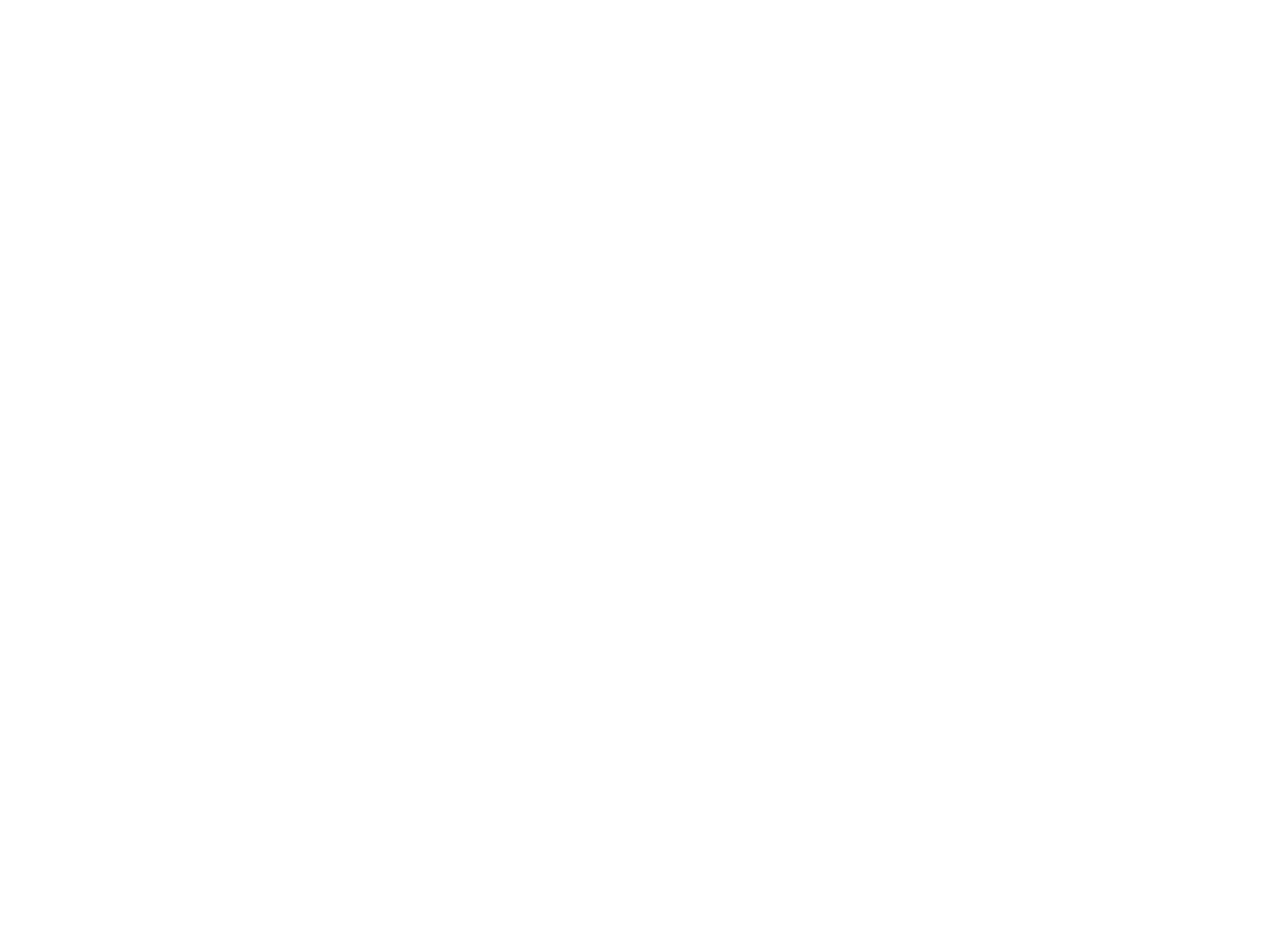
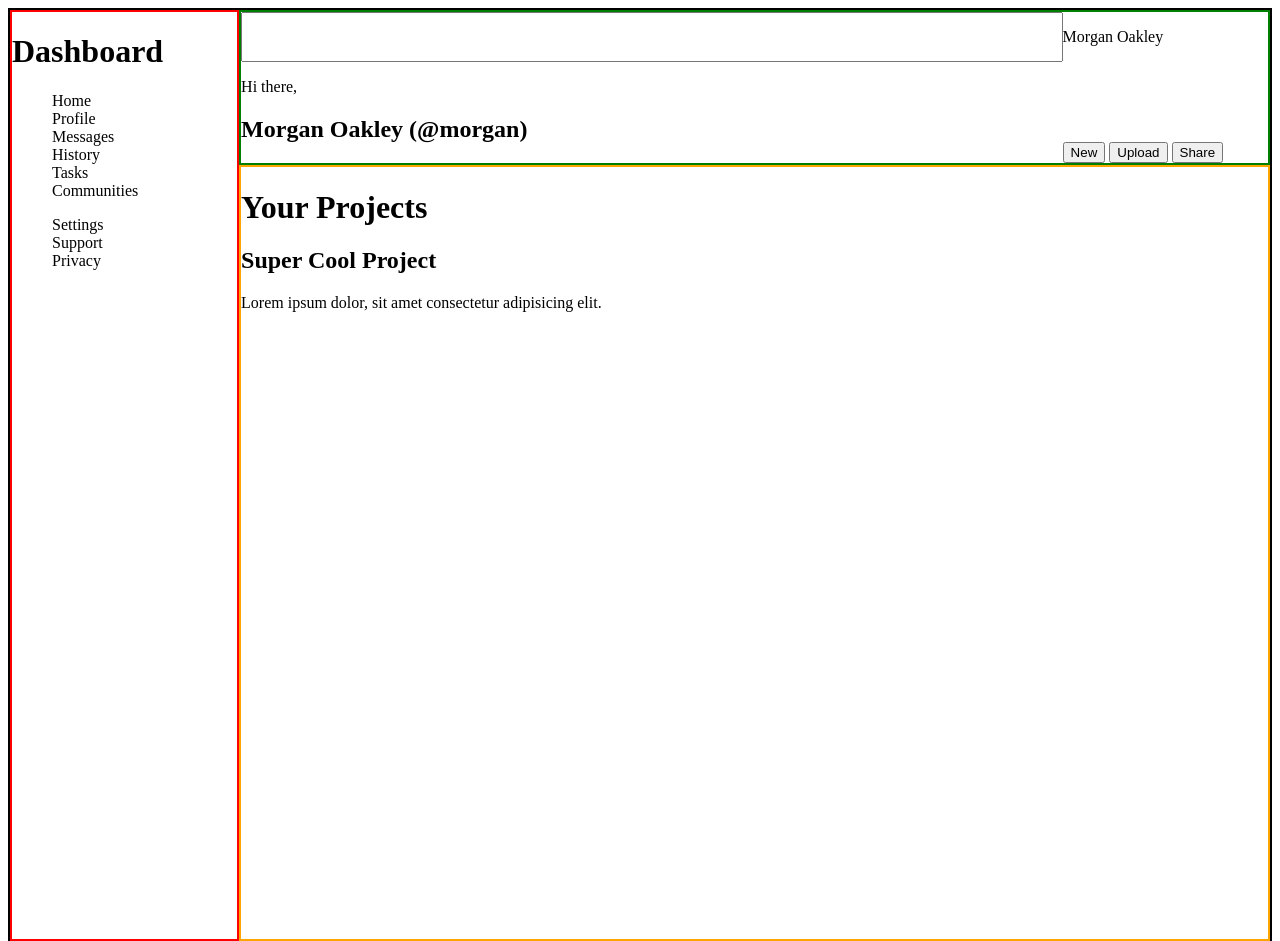
Before and after one commit to TwelveStacks/admin-dashboard, a plain HTML site: page index.html in a window 1280 px wide. Shown: the top 941 px of the page. Before the commit the page ends 800 px from the top, so only its background shows below. Drawn offline with Linux system fonts and the light colour scheme.

Commit message:
Grid layout

```diff
--- a/index.html
+++ b/index.html
@@ -3,7 +3,56 @@
   <head>
     <meta charset="UTF-8" />
     <meta name="viewport" content="width=device-width, initial-scale=1.0" />
-    <title>Document</title>
+    <title>Admin Dashboard</title>
+    <link rel="stylesheet" href="styles.css" />
   </head>
-  <body></body>
+  <body>
+    <div class="grid-container">
+      <div class="sidebar">
+        <h1>Dashboard</h1>
+        <ul>
+          <li>Home</li>
+          <li>Profile</li>
+          <li>Messages</li>
+          <li>History</li>
+          <li>Tasks</li>
+          <li>Communities</li>
+        </ul>
+        <ul>
+          <li>Settings</li>
+          <li>Support</li>
+          <li>Privacy</li>
+        </ul>
+      </div>
+
+      <div class="header">
+        <input type="text" class="search-bar" />
+        <p class="name">Morgan Oakley</p>
+
+        <div class="header-bottom">
+          <p>Hi there,</p>
+          <h2>Morgan Oakley (@morgan)</h2>
+        </div>
+
+        <div class="header-buttons">
+          <button>New</button>
+          <button>Upload</button>
+          <button>Share</button>
+        </div>
+      </div>
+
+      <div class="content">
+        <h1>Your Projects</h1>
+        <div class="project">
+          <h2>Super Cool Project</h2>
+          <p>Lorem ipsum dolor, sit amet consectetur adipisicing elit.</p>
+        </div>
+        <div class="project"></div>
+        <div class="project"></div>
+        <div class="project"></div>
+        <div class="project"></div>
+        <div class="project"></div>
+      </div>
+    </div>
+  </body>
 </html>
--- a/styles.css
+++ b/styles.css
@@ -0,0 +1,46 @@
+.grid-container {
+    display: grid;
+    border: 2px solid black;
+    grid-template-columns: 1fr 4.5fr;
+    grid-template-rows: 1fr 5fr;
+    min-height: 100vh;
+}
+
+.sidebar {
+    grid-row: 1 / 3;
+    border: 2px solid red;
+}
+
+.sidebar ul {
+    list-style-type: none;
+}
+
+/* Header */
+.header {
+    display: grid;
+    border: 2px solid green;
+    grid-template-rows: 1fr 2fr;
+    grid-template-columns: 4fr 1fr;
+}
+
+.search-bar {
+    grid-column: 1 / 2;
+}
+
+.name {
+    grid-column: 2 / 3;
+}
+
+.header-bottom {
+    grid-column: 1 / 2;
+    align-self: flex-end;
+}
+
+.header-buttons {
+    grid-column: 2 / 3;
+    align-self: flex-end;
+}
+
+.content {
+    border: 2px solid orange;
+}
```
